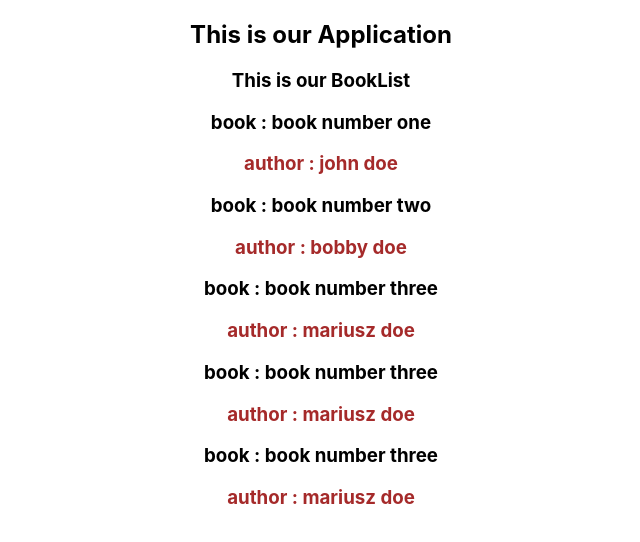
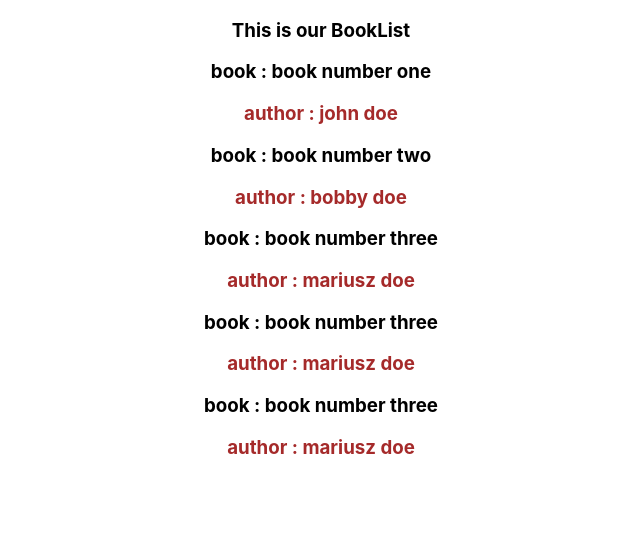
Before and after one commit to xxxmarxxx/first-react, a React (Create React App) app: page / in a window 1280 px wide. Shown: the top 542 px of the page, without its empty margins (319-959 px from the left). Built offline with nearby package versions, Linux system fonts and the light colour scheme.

Commit message:
import css

```diff
--- a/src/App.js
+++ b/src/App.js
@@ -15,14 +15,15 @@
 // props = read only - rekwizyty = tylko do odczytu
 
 import React from "react";
-import "./index.css";
+// import "./index.css";
 import BookList from "./BookList"
+import "./App.css";
 // import { render } from "@testing-library/react";
 
 const App = () => {
   return (
     <section>
-      <h1>This is our Application</h1>
+      {/* <h1>This is our Application</h1> */}
       <BookList/>
     </section>
   );
```
